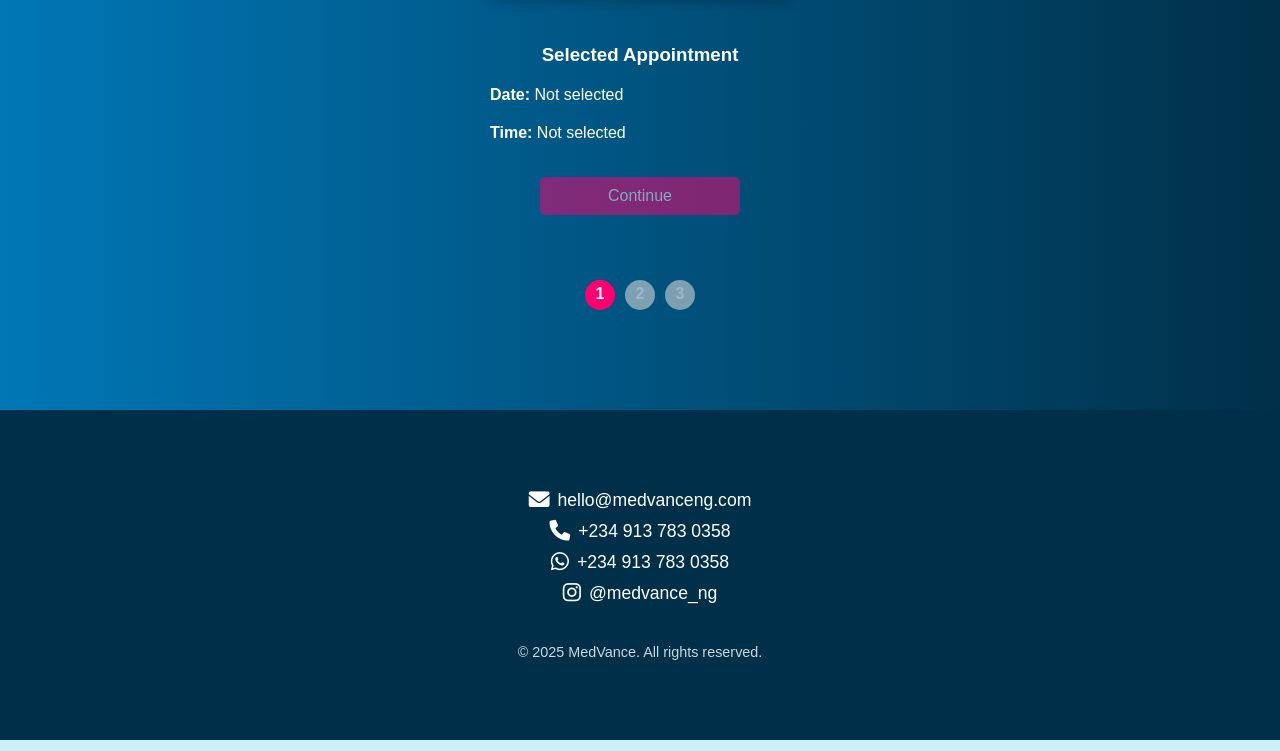
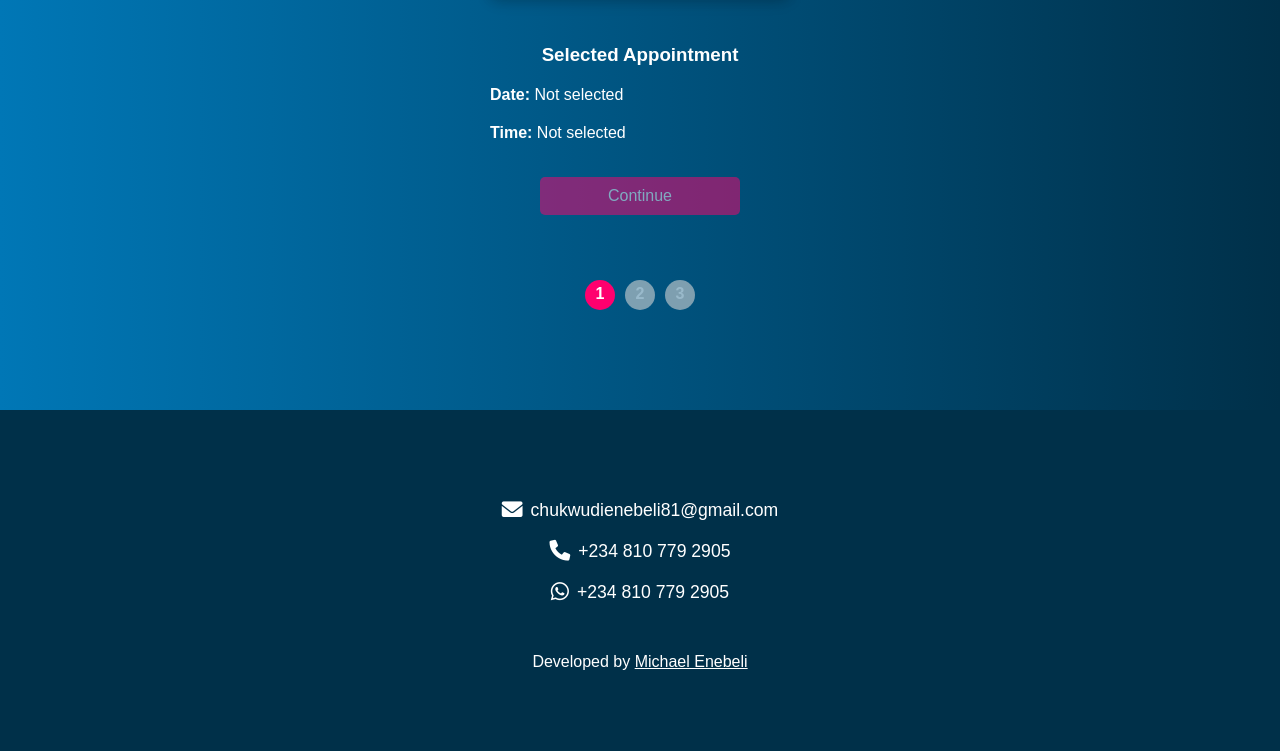
Before and after one commit to Michael-Enebeli/medvance, a plain HTML site: page booking.html in a window 1280 px wide. Shown: the part 890-1641 px from the top of the page. Drawn offline with nearby package versions, Linux system fonts and the light colour scheme.

Commit message:
Credited myself as the developer in the footer section

```diff
--- a/booking.css
+++ b/booking.css
@@ -16,15 +16,18 @@ body {
   padding: 0;
   background: #caf0f8;
 }
+
 .nav-links {
   display: none;
 }
+
 .navbar {
   display: flex;
   justify-content: space-between;
   align-items: center;
   padding: 1.5% 3% 1.5% 3%;
 }
+
 .hamburger {
   width: 30px;
   height: 25px;
@@ -32,19 +35,24 @@ body {
   flex-direction: column;
   justify-content: space-around;
 }
+
 .hamburger .line {
   background-color: #ff006e;
   height: 3px;
 }
+
 .hamburger .top {
   width: 29px;
 }
+
 .hamburger .middle {
   width: 24px;
 }
+
 .hamburger .bottom {
   width: 15px;
 }
+
 header .logo {
   margin-left: 2%;
   font-family: "Raleway", sans-serif;
@@ -52,9 +60,11 @@ header .logo {
   color: #003049;
   font-size: 1.1rem;
 }
+
 header span {
   color: #ff006e;
 }
+
 nav .phone a {
   display: block;
   align-items: center;
@@ -67,14 +77,17 @@ nav .phone a {
   cursor: none;
   border-radius: 5px;
 }
+
 nav .phone a:hover {
   background-color: #003049;
   transform: scale(1.05);
 }
+
 nav .login a:focus {
   outline: none;
   box-shadow: 0 0 0 3px rgba(38, 143, 255, 0.5);
 }
+
 .sidebar {
   z-index: 4;
   position: fixed;
@@ -85,14 +98,17 @@ nav .login a:focus {
   transition: all 0.5s ease;
   transform: translateX(-100%);
 }
+
 .sidebar.open {
   transform: translateX(0);
 }
+
 .sidebar ul {
   list-style: none;
   padding: 0;
   margin-top: 50px;
 }
+
 .sidebar ul li a {
   text-align: center;
   color: white;
@@ -102,9 +118,11 @@ nav .login a:focus {
   padding: 20px;
   transition: background-color 0.1s;
 }
+
 .sidebar li a:hover {
   background-color: #ff006e;
 }
+
 .close-btn {
   background: none;
   border: none;
@@ -113,6 +131,7 @@ nav .login a:focus {
   padding: 17px 50px;
   color: white;
 }
+
 @media (min-width: 1024px) {
   .nav-links {
     display: flex;
@@ -127,14 +146,17 @@ nav .login a:focus {
     padding: 10px 20px;
     transition: background-color 0.3s;
   }
+
   .nav-links li a:hover {
     background-color: #ff006e;
     color: white;
   }
+
   .hamburger,
   .phone {
     display: none;
   }
+
   .desktop a {
     align-items: center;
     background-color: #ff006e;
@@ -147,19 +169,23 @@ nav .login a:focus {
     cursor: pointer;
     transform: scale(11.05) !important;
   }
+
   .desktop a:hover {
     background-color: #003049;
     transform: scale(1.05);
   }
+
   .sidebar {
     display: none;
   }
 }
+
 main {
   display: flex;
   flex-direction: column;
   align-items: center;
 }
+
 .appointment-card {
   background: white;
   width: 300px;
@@ -193,6 +219,7 @@ main {
   font-weight: bold;
   color: var(--main);
 }
+
 .appointment-card h2 {
   margin: 15px 0 10px;
   color: #003049;
@@ -202,20 +229,24 @@ main {
   font-size: 14px;
   color: var(--main);
 }
+
 .appointment-card p i {
   margin-right: 5px;
   color: #003049;
 }
+
 .calendar-container {
   text-align: center;
   margin-top: 50px;
 }
+
 .calendar-container label,
 .time-container label {
   font-weight: bold;
   margin: 20px;
   display: block;
 }
+
 .flatpickr-calendar {
   display: block;
   max-width: 300px;
@@ -224,6 +255,7 @@ main {
   border-radius: 10px;
   box-shadow: 0px 5px 15px rgba(0, 0, 0, 0.2);
 }
+
 .flatpickr-day {
   border-radius: 50%;
 }
@@ -236,6 +268,7 @@ main {
 .flatpickr-day.today {
   border: 2px solid #007bff !important;
 }
+
 .unavailable-day {
   color: red !important;
   text-decoration: line-through;
@@ -263,7 +296,9 @@ main {
 .flatpickr-current-month {
   cursor: default !important;
 }
+
 @media (min-width: 1024px) {
+
   .flatpickr-prev-month,
   .flatpickr-next-month,
   .flatpickr-monthDropdown-months,
@@ -272,21 +307,26 @@ main {
     cursor: pointer !important;
   }
 }
+
 .selection-summary {
   text-align: center;
   margin: 50px 0;
 }
+
 .selection-summary h3 {
   font-weight: bold;
   margin: 20px 0;
 }
+
 .selection-summary p {
   margin: 20px auto;
   text-align: left;
   width: 70%;
   max-width: 300px;
 }
-#next-step-btn, .btn {
+
+#next-step-btn,
+.btn {
   width: 100%;
   max-width: 200px;
   padding: 10px;
@@ -305,9 +345,11 @@ main {
   cursor: pointer;
   opacity: 1;
 }
+
 #next-step-btn.enabled:hover {
   background-color: var(--main);
 }
+
 #step-indicator {
   display: flex;
   justify-content: center;
@@ -346,11 +388,13 @@ main {
   margin: 40px auto 20px auto;
 }
 
-#prev-step, #prev-step-3{
+#prev-step,
+#prev-step-3 {
   cursor: pointer;
   font-size: 30px;
   color: vwhite;
 }
+
 .step-header h2 {
   width: 200px;
   font-size: 1.35rem;
@@ -386,6 +430,7 @@ main {
   color: var(--main);
   font-weight: 500;
 }
+
 .input-group {
   position: relative;
   margin: 20px auto;
@@ -415,8 +460,8 @@ main {
   margin: 0px 5px 25px 0;
 }
 
-.input-group input:focus + label,
-.input-group input:not(:placeholder-shown) + label {
+.input-group input:focus+label,
+.input-group input:not(:placeholder-shown)+label {
   top: 0px;
   font-size: 12px;
   color: var(--main);
@@ -445,22 +490,27 @@ main {
   cursor: pointer;
   opacity: 1;
 }
+
 #to-step-3.enabled:hover {
   background-color: var(--main);
 }
+
 .input-group input.error {
   border: 2px solid red;
   outline: none;
 }
+
 .error-message {
   color: red;
   font-size: 12px;
   margin-top: 5px;
   display: block;
 }
+
 .required {
   color: red;
 }
+
 .card {
   background: white;
   padding: 15px;
@@ -485,6 +535,7 @@ main {
   font-weight: 500;
   text-align: left;
 }
+
 .card-body span {
   font-weight: 500;
 }
@@ -496,7 +547,7 @@ main {
   padding: 15px;
   background: #fff;
   border-radius: 8px;
-  box-shadow: 0 2px 5px rgba(0,0,0,0.1);
+  box-shadow: 0 2px 5px rgba(0, 0, 0, 0.1);
   color: var(--main);
 }
 
@@ -548,13 +599,16 @@ main {
   color: #fff;
   cursor: not-allowed;
 }
+
 #submit-btn.enabled {
   cursor: pointer;
   opacity: 1;
 }
+
 #submit-btn.enabled:hover {
   background-color: var(--main) !important;
 }
+
 .error-message {
   color: red;
   font-size: 14px;
@@ -575,7 +629,10 @@ main {
   margin: 20px auto;
 
 }
-.appointment, .client, section {
+
+.appointment,
+.client,
+section {
   flex-direction: column;
   gap: 15px;
   display: flex;
@@ -587,8 +644,9 @@ main {
   color: var(--main);
   font-weight: 500;
   max-width: 300px;
-  margin:0 auto;
+  margin: 0 auto;
 }
+
 .success-message .checkmark {
   font-size: 40px;
   color: green;
@@ -603,9 +661,11 @@ margin: 0 auto;
 .success-message h2 {
   margin: 30px 0 15px 0;
 }
-.success-message  h4 {
+
+.success-message h4 {
   margin-bottom: 25px;
 }
+
 .success-message p {
   margin: 5px 0;
   text-align: left;
@@ -637,15 +697,17 @@ footer {
   flex-direction: column;
   gap: 10px;
   align-items: center;
-  margin-top: 0px;
 }
-footer a {
+
+footer>a {
   color: white;
   text-decoration: none;
   font-size: 1.1rem;
   display: flex;
   align-items: center;
+  transition: all 0.3s ease;
   gap: 8px;
+  margin-top: 10px;
 }
 
 footer i {
@@ -655,10 +717,28 @@ footer i {
 footer a:hover {
   color: #ff006e;
 }
+
 footer p {
   margin-top: 30px;
   font-size: 0.9rem;
   opacity: 0.8;
+}
+
+footer span {
+  font-size: 1rem;
+  margin-top: 20px;
+  display: block;
+}
+
+footer span a {
+  color: inherit;
+  cursor: none;
+}
+
+@media (hover: hover) and (pointer: fine) {
+  footer a:hover {
+    cursor: pointer;
+  }
 }
 
 article {
--- a/booking.html
+++ b/booking.html
@@ -1,5 +1,6 @@
 <!DOCTYPE html>
 <html lang="en">
+
 <head>
   <meta charset="UTF-8">
   <meta name="viewport" content="width=device-width, initial-scale=1.0">
@@ -25,6 +26,7 @@
   <meta property="og:type" content="website">
 
 </head>
+
 <body>
   <header>
     <nav class="navbar">
@@ -136,7 +138,8 @@
         <span id="prev-step-3" title="Go to Previous">
           <i class="fas fa-arrow-left"></i>
         </span>
-      <h2>Book Appointment</h2> </div>
+        <h2>Book Appointment</h2>
+      </div>
       <div class="card">
         <div class="card-header">
           <img src="https://flagcdn.com/w40/ng.png" alt="Nigerian Flag" class="flag-icon">
@@ -186,7 +189,7 @@
 
 
       <div class="success-message">
-  <div  class="appointment">
+        <div class="appointment">
           <span class="checkmark">&#10004;</span>
           <h2>Successful</h2>
           <h3>You're scheduled with Dr. Becky</h3>
@@ -195,7 +198,8 @@
           <h3 id="selected-time-range">Time Range: N/A</h3>
           <span id="select-date">Date: N/A</span>
 
-    <h4> Nigerian Time</h4> </div>
+          <h4> Nigerian Time</h4>
+        </div>
 
         <div class="client">
           <h2> CLIENT DETAILS </h2>
@@ -219,22 +223,24 @@
     </div>
   </article>
   <footer id="contact">
-    <a href="mailto:hello@medvanceng.com" class="contact-item">
-        <i class="fas fa-envelope"></i> hello@medvanceng.com
+    <a href="mailto:chukwudienebeli81@gmail.com" class="contact-item">
+      <i class="fas fa-envelope"></i> chukwudienebeli81@gmail.com
     </a>
-    <a href="tel:+2349137830358" class="contact-item">
-        <i class="fas fa-phone"></i> +234 913 783 0358
+    <a href="tel:+2348107792905" class="contact-item">
+      <i class="fas fa-phone"></i> +234 810 779 2905
     </a>
-    <a href="https://wa.me/2349137830358" class="contact-item" target="_blank">
-        <i class="fab fa-whatsapp"></i> +234 913 783 0358
+    <a href="https://wa.me/2348107792905" class="contact-item" target="_blank">
+      <i class="fab fa-whatsapp"></i> +234 810 779 2905
     </a>
-    <a href="https://www.instagram.com/medvance_ng" class="contact-item" target="_blank">
-        <i class="fab fa-instagram"></i> @medvance_ng
+    <a href="https://github.com/michael-enebeli" target="_blank" rel="noopener noreferrer" class="contact-item">
+      <i className="fab fa-github"></i>
     </a>
-<p>© 2025 MedVance. All rights reserved.</p>
+    <span>Developed by <a href="https://michaelenebeli.com.ng" target="_blank" rel="noopener noreferrer"> Michael
+        Enebeli </a></span>
   </footer>
 
   <script src="booking.js"> </script>
   <script src="index.js"> </script>
 </body>
+
 </html>
--- a/index.css
+++ b/index.css
@@ -349,12 +349,13 @@ footer {
     gap: 10px;
     align-items: center;
 }
-footer a {
+footer > a {
     color: white;
     text-decoration: none;
     font-size: 1.1rem;
     display: flex;
     align-items: center;
+    transition: all 0.3s ease;
     gap: 8px;
 }
 
@@ -370,3 +371,19 @@ footer p {
     font-size: 0.9rem;
     opacity: 0.8;
 }
+
+footer span {
+  font-size: 1rem;
+  margin-top: 20px;
+  display: block;
+ }
+ footer span a {
+  color: inherit;
+  cursor: none;
+ }
+
+ @media (hover: hover) and (pointer: fine) {
+footer a:hover {
+    cursor: pointer;
+  }
+}
```
Also changed, not shown: index.html (+23 -15 lines). Lines whose indentation alone changed are shown as unchanged.
